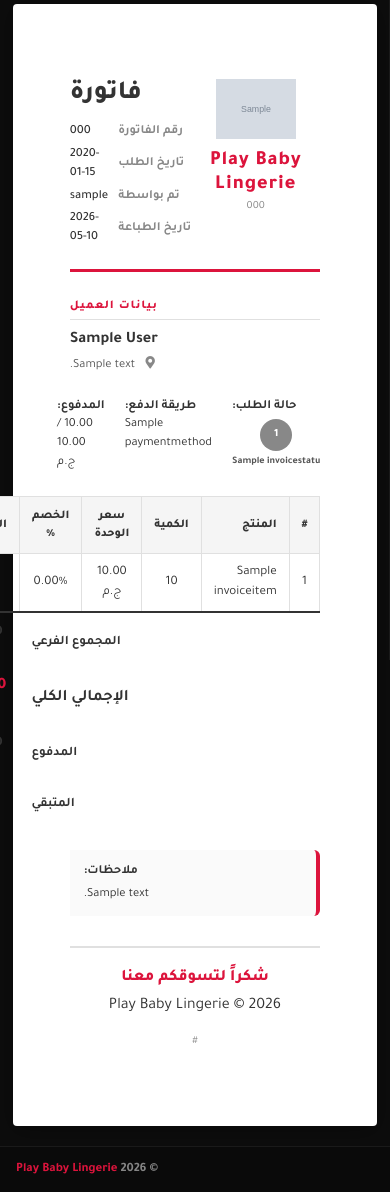
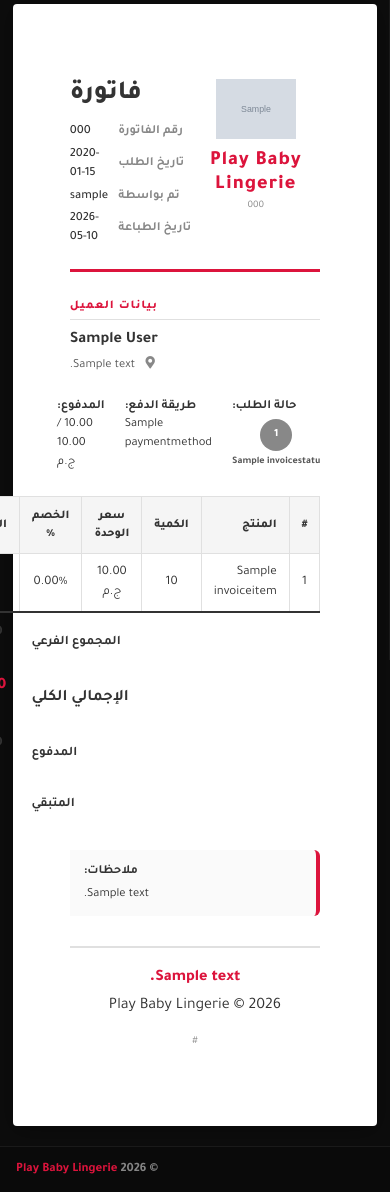
Before and after one commit to play-baby/playbaby-crm, a Django app: page /invoices/1/ in a window 390 px wide. Shown: the part 184-1376 px from the top of the page. Run offline with Django 5.2, Linux system fonts and the light colour scheme; a user stored in the database is signed in; tables that the repository leaves empty hold one stand-in row (values such as "Sample post"); grey boxes marked "Sample" are stand-in pictures; data that the repository does not hold is empty; some libraries are stand-ins or nearby versions.

Commit message:
Expand phone/footer to multi-line textarea with font/size/color customization

```diff
--- a/core/models.py
+++ b/core/models.py
@@ -50,9 +50,11 @@ class InvoiceTemplate(models.Model):
     company_name_color = models.CharField('لون اسم الشركة', max_length=7, default='#dc143c')
     show_logo = models.BooleanField('إظهار الشعار', default=True)
     show_footer = models.BooleanField('إظهار التذييل', default=True)
-    footer_message = models.CharField('رسالة التذييل', max_length=200, default='شكراً لتسوقكم معنا')
+    footer_message = models.TextField('رسالة التذييل', default='شكراً لتسوقكم معنا', help_text='نص التذييل (يدعم عدة أسطر)')
     invoice_title = models.CharField('عنوان الفاتورة', max_length=50, default='فاتورة')
-    phone = models.CharField('رقم الهاتف', max_length=30, blank=True, null=True, help_text='رقم الهاتف الظاهر أسفل اسم الشركة')
+    phone = models.TextField('نص الترويسة', blank=True, null=True, help_text='نص يظهر أسفل اسم الشركة (يدعم عدة أسطر)')
+    phone_font_size = models.IntegerField('حجم نص الترويسة', default=11, help_text='حجم الخط (8-30)')
+    phone_color = models.CharField('لون نص الترويسة', max_length=7, default='#888888', help_text='مثال: #888888')
     font_family = models.CharField('الخط', max_length=50, default='Tajawal')
     header_size = models.IntegerField('حجم اسم الشركة', default=20)
     border_style = models.CharField('نمط الحدود', max_length=20, default='solid',
--- a/invoices/forms.py
+++ b/invoices/forms.py
@@ -203,9 +203,11 @@ class InvoiceTemplateForm(forms.ModelForm):
         widgets = {
             'primary_color': forms.TextInput(attrs={'class': 'form-control', 'type': 'color'}),
             'company_name_color': forms.TextInput(attrs={'class': 'form-control', 'type': 'color'}),
-            'footer_message': forms.TextInput(attrs={'class': 'form-control'}),
+            'footer_message': forms.Textarea(attrs={'class': 'form-control', 'rows': 3, 'placeholder': 'شكراً لتسوقكم معنا'}),
             'invoice_title': forms.TextInput(attrs={'class': 'form-control'}),
-            'phone': forms.TextInput(attrs={'class': 'form-control', 'placeholder': 'مثال: 01234567890'}),
+            'phone': forms.Textarea(attrs={'class': 'form-control', 'rows': 3, 'placeholder': 'نص يظهر أسفل اسم الشركة...'}),
+            'phone_font_size': forms.NumberInput(attrs={'class': 'form-control', 'min': '8', 'max': '30'}),
+            'phone_color': forms.TextInput(attrs={'class': 'form-control', 'type': 'color'}),
             'header_size': forms.NumberInput(attrs={'class': 'form-control', 'min': '14', 'max': '40'}),
             'custom_css': forms.Textarea(attrs={'class': 'form-control', 'rows': 8, 'dir': 'ltr', 'style': 'font-family:monospace;'}),
         }
--- a/invoices/templates/invoices/invoice_detail.html
+++ b/invoices/templates/invoices/invoice_detail.html
@@ -330,7 +330,7 @@
       <img src="{{ site_logo }}" alt="Play Baby">
       {% endif %}
       <h2>Play Baby Lingerie</h2>
-      <p>{{ invoice_template.phone|default:'' }}</p>
+      <p style="font-size:{{ invoice_template.phone_font_size|default:11 }}px;color:{{ invoice_template.phone_color|default:'#888' }};white-space:pre-line;margin:0;">{{ invoice_template.phone|default:'' }}</p>
     </div>
     <div class="inv-meta">
       <h1>فاتورة</h1>
@@ -486,7 +486,7 @@
     {% if invoice.is_cancelled %}
     <p style="color:#dc3545;font-weight:700;margin:0 0 6px;"><i class="fas fa-times-circle ml-1"></i> ملغي — {{ invoice.cancelled_at|date:"Y-m-d H:i" }} — {{ invoice.cancel_reason }}</p>
     {% endif %}
-    <p>شكراً لتسوقكم معنا</p>
+    <p style="white-space:pre-line;">{{ invoice_template.footer_message }}</p>
     <p>{{ site_name }} &copy; {{ current_year }}</p>
     {% if site_website %}<p style="font-size:11px;color:var(--inv-muted);margin-top:4px;">{{ site_website }}</p>{% endif %}
   </div>
--- a/invoices/templates/invoices/invoice_print.html
+++ b/invoices/templates/invoices/invoice_print.html
@@ -140,7 +140,7 @@
       <img src="{{ site_logo }}" alt="Play Baby">
       {% endif %}
       <h2>Play Baby Lingerie</h2>
-      <p>{{ invoice_template.phone|default:'' }}</p>
+      <p style="font-size:{{ invoice_template.phone_font_size|default:11 }}px;color:{{ invoice_template.phone_color|default:'#888' }};white-space:pre-line;margin:0;">{{ invoice_template.phone|default:'' }}</p>
     </div>
     <div class="inv-meta">
       <h1>{{ invoice_template.invoice_title }}</h1>
@@ -249,7 +249,7 @@
 
   <div class="inv-footer">
     {% if invoice_template.show_footer %}
-    <p>{{ invoice_template.footer_message }}</p>
+    <p style="white-space:pre-line;">{{ invoice_template.footer_message }}</p>
     {% endif %}
     <p>{{ site_name }} &copy; {{ current_year }}</p>
     {% if site_website %}<p style="font-size:11px;color:#888;margin-top:4px;">{{ site_website }}</p>{% endif %}
```
Also changed, not shown: invoices/templates/invoices/invoice_template_form.html (+14 -0 lines), core/migrations/0007_invoicetemplate_phone_color_and_more.py (added).
